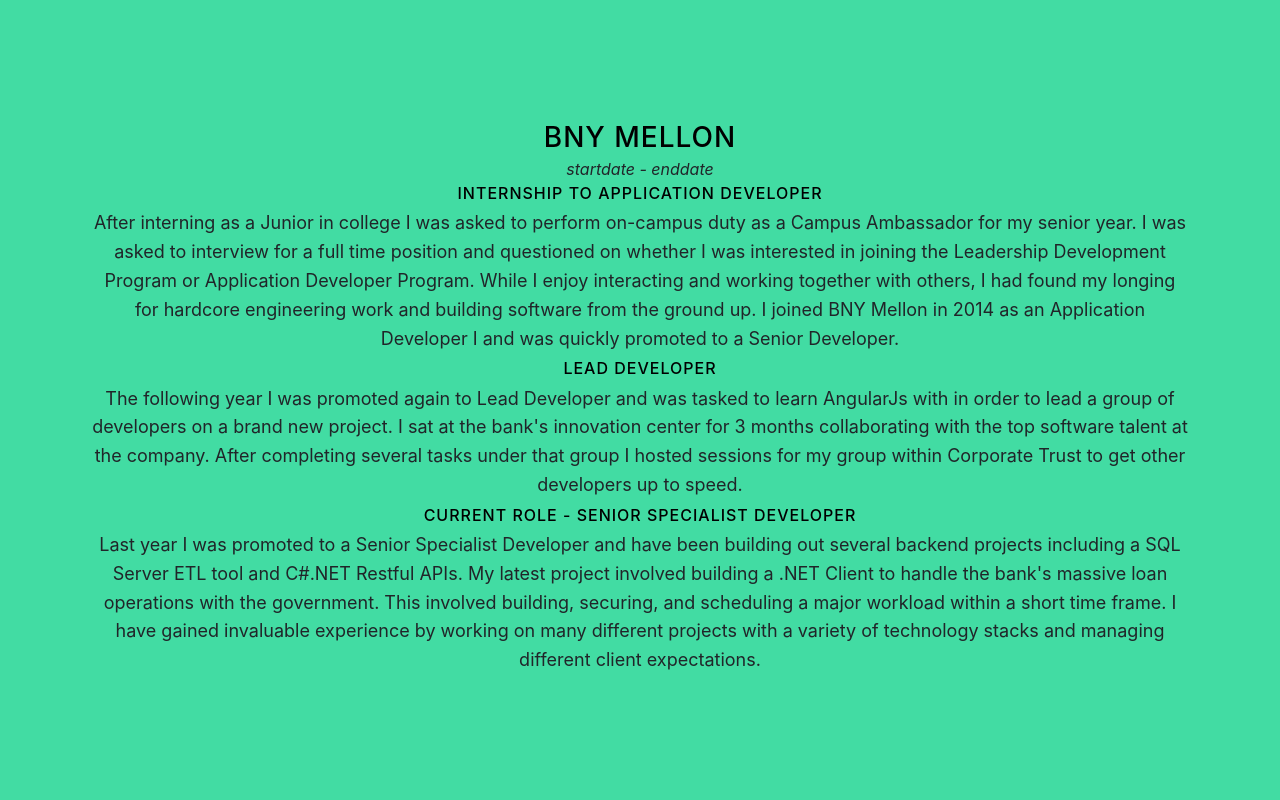
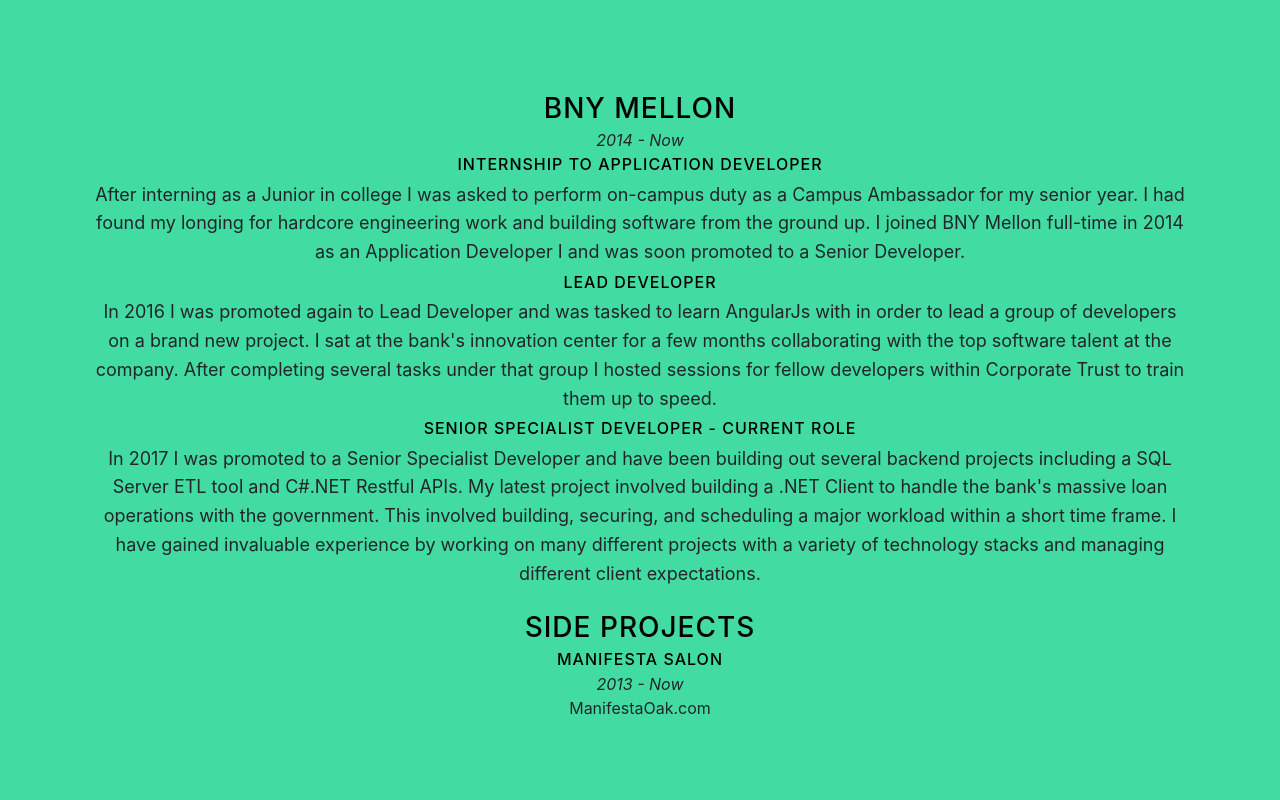
Before and after one commit to afbooza/afbooza.github.io, a website with bundled scripts: page index.html in a window 1280 px wide. Shown: the part 1460-2260 px from the top of the page. Built offline with nearby package versions, Linux system fonts and the light colour scheme.

Commit message:
style, side projects

```diff
--- a/css/custom-styles.css
+++ b/css/custom-styles.css
@@ -17,3 +17,13 @@
     margin:3px;
     color:black
 }
+a.nostyle{
+    text-decoration: inherit;
+    color: inherit;
+
+}
+a.nostyle:visited{
+    text-decoration: inherit;
+    color: inherit;
+
+}
--- a/index.html
+++ b/index.html
@@ -62,8 +62,7 @@
           <div class="row">
             <div class="col-lg-12 mx-auto">
               <h1 class="brand-heading">Antonio Busa</h1>
-              <p class="intro-text">I am a web developer who focuses on modern design and user experience.
-                <br>
+
               <a href="#about" class="btn btn-circle js-scroll-trigger">
                 <i class="fa fa-angle-double-down animated"></i>
               </a>
@@ -82,7 +81,7 @@
           </div>
             <p>Antonio is a full-stack developer with a curiousity for modern technologies and improving businesses.  He specializes in many different fields
             within the software development community and has served to lead several projects throughout their lifecycle.
-            If you have questions about more indepth development such as full-blown web applications or e-commerce sites then Antonio can also help you achieve these goals.</p>
+            The past four years Antonio has worked full-time in financial-technology while also maintaining several creative side projects.</p>
           </div>
         </div>
       </div>
@@ -98,23 +97,35 @@
           <div class="col-lg-12 mx-auto">
             <ul>
               <li></li>
-              <li><i>startdate - enddate</i></li>
+              <li><i>2014 - Now</i></li>
               <li><h6>Internship to Application Developer</h6></li>
-              <p>After interning as a Junior in college I was asked to perform on-campus duty as a Campus Ambassador for my senior year. I was asked to interview for a full time position and questioned
-                on whether I was interested in joining the Leadership Development Program or Application Developer Program. While I enjoy interacting and working together with others, I had found my
-              longing for hardcore engineering work and building software from the ground up. I joined BNY Mellon in 2014 as an Application Developer I and was quickly promoted to a Senior Developer.</p>
+              <p>After interning as a Junior in college I was asked to perform on-campus duty as a Campus Ambassador for my senior year. I had found my
+              longing for hardcore engineering work and building software from the ground up. I joined BNY Mellon full-time in 2014 as an Application Developer I and was soon promoted to a Senior Developer.</p>
               <li><h6>Lead Developer</h6></li>
-              <p>The following year I was promoted again to Lead Developer and was tasked to learn AngularJs with in order to lead a group of developers on a brand new project. I sat at the bank's
-                innovation center for 3 months collaborating with the top software talent at the company. After completing several tasks under that group I hosted sessions for my group within Corporate
-              Trust to get other developers up to speed.</p>
-              <li><h6>Current Role - Senior Specialist Developer</h6></li>
-              <p>Last year I was promoted to a Senior Specialist Developer and have been building out several backend projects including a SQL Server ETL tool and C#.NET Restful APIs. My latest project
+              <p>In 2016 I was promoted again to Lead Developer and was tasked to learn AngularJs with in order to lead a group of developers on a brand new project. I sat at the bank's
+                innovation center for a few months collaborating with the top software talent at the company. After completing several tasks under that group I hosted sessions for fellow developers within Corporate
+              Trust to train them up to speed.</p>
+              <li><h6>Senior Specialist Developer - Current Role</h6></li>
+              <p>In 2017 I was promoted to a Senior Specialist Developer and have been building out several backend projects including a SQL Server ETL tool and C#.NET Restful APIs. My latest project
                 involved building a .NET Client to handle the bank's massive loan operations with the government. This involved building, securing, and scheduling a major workload within a short time frame.
                 I have gained invaluable experience by working on many different projects with a variety of technology stacks and managing different client expectations.
               </p>
             </ul>
           </div>
         </div>
+        <div class="row">
+            <div class = "col-lg-12 mx-auto">
+                <h3>Side Projects</h3>
+            </div>
+            <div class="col-lg-12 mx-auto">
+              <ul>
+                <li>
+                <li><h6>Manifesta Salon</h6></li>
+                <li><i>2013 - Now</i></li>
+                <a class="nostyle" href="https://manifestaoak.com/#/home">ManifestaOak.com</a>
+              </ul>
+            </div>
+          </div>
       </div>
     </section>
 
@@ -134,8 +145,7 @@
       <div class="container">
         <div class="row">
           <div class="col-lg-8 mx-auto">
-            <h2>Contact Antonio</h2>
-            <p>Feel free to leave Antonio a comment the form below or follow Antonio using one of the platforms below!</p>
+            <h2>Follow Antonio</h2>
             <ul class="list-inline banner-social-buttons">
               <li class="list-inline-item">
                 <a href="https://twitter.com/afbooza9" class="btn btn-default btn-lg">
```
